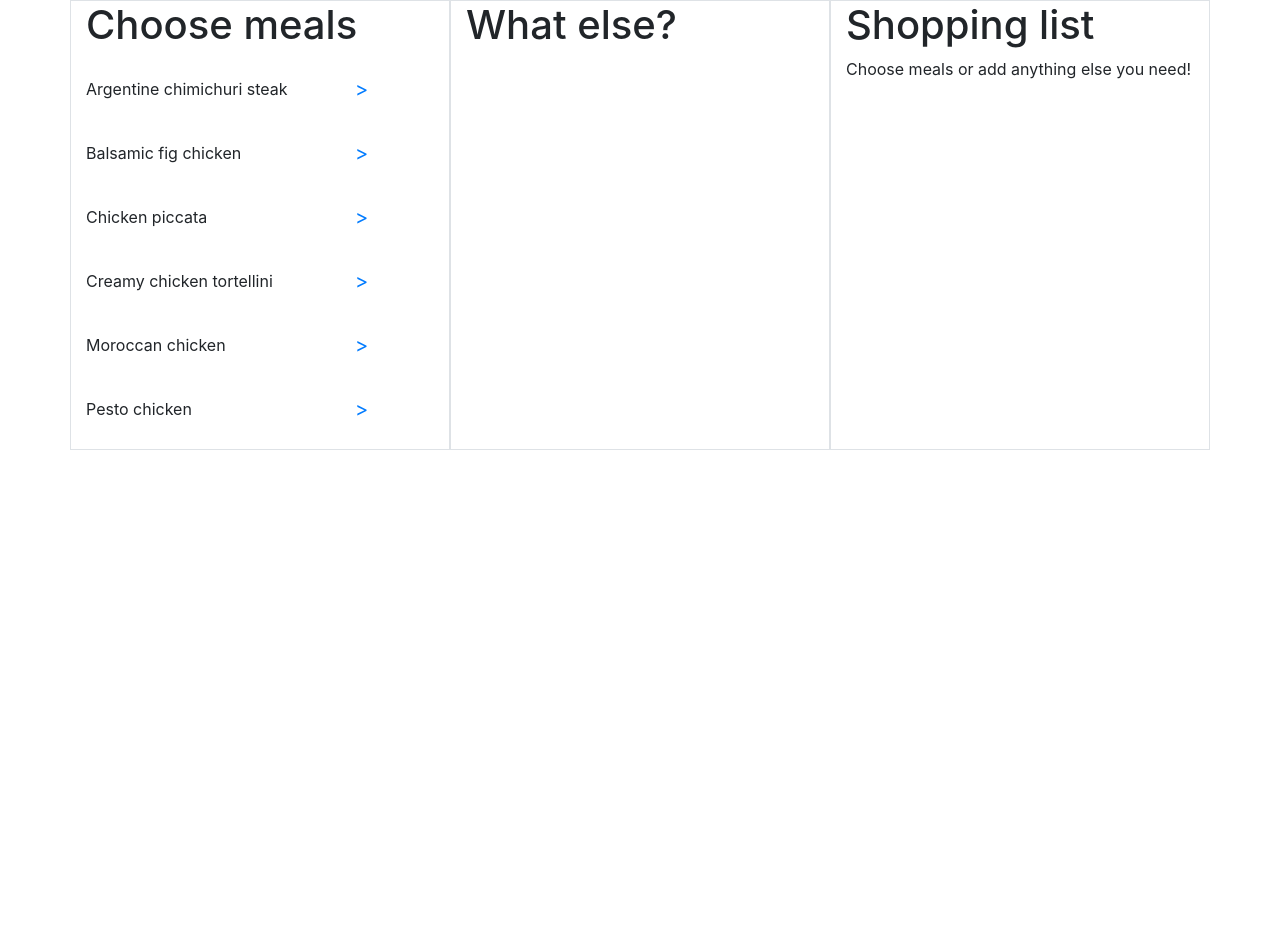
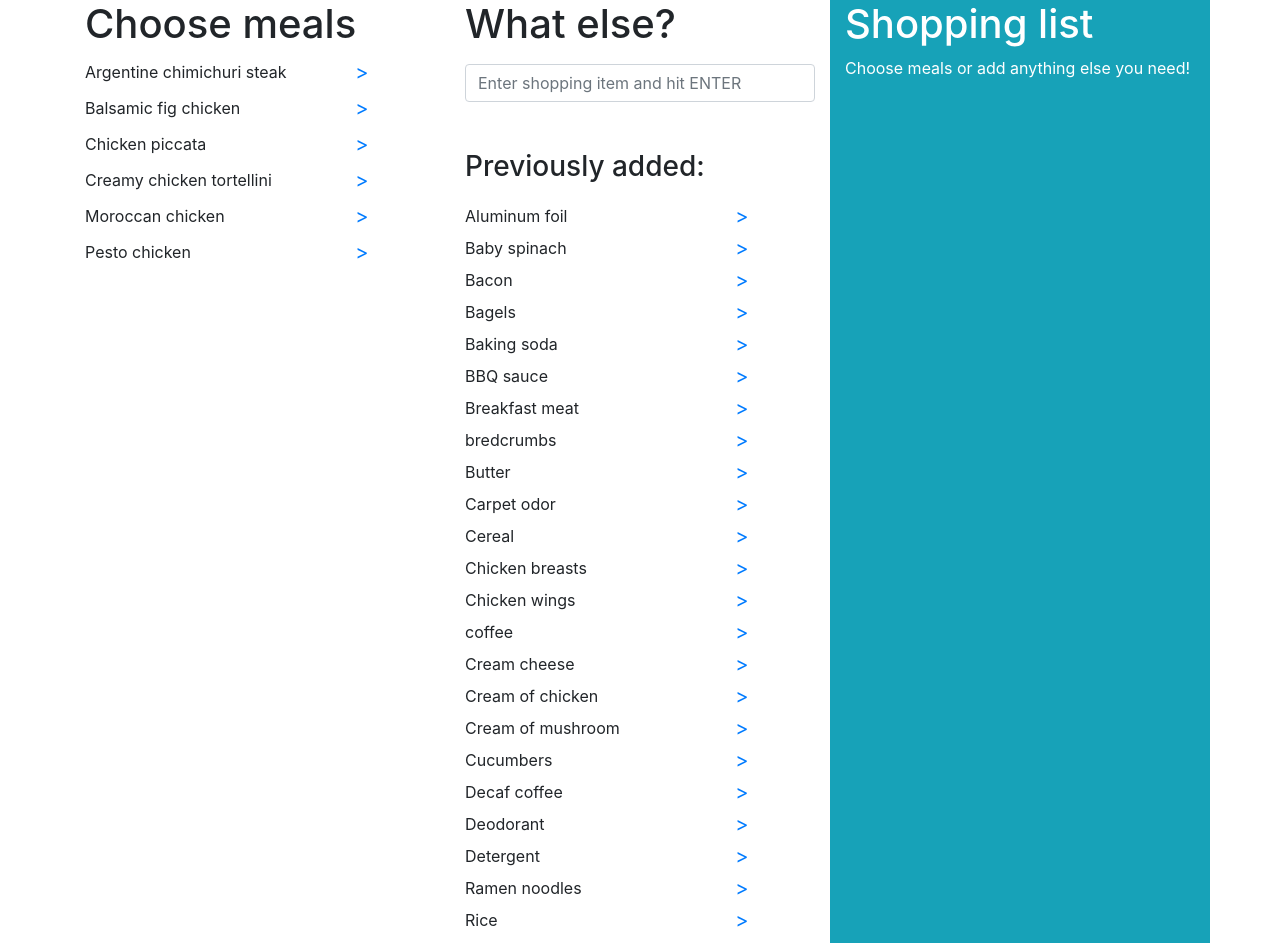
Before and after one commit to irek02/grocery, an Angular app: page / in a window 1280 px wide. Shown: the top 943 px of the page. Before the commit the page ends 800 px from the top, so only its background shows below. Built offline with nearby package versions, Linux system fonts and the light colour scheme.

Commit message:
some tweaking

```diff
--- a/src/app/app.component.html
+++ b/src/app/app.component.html
@@ -1,22 +1,45 @@
 <div class="container">
+
   <div class="row">
 
-    <div class="col border">
+    <div class="col">
+
       <h1>Choose meals</h1>
-      <div class="row my-3 vertical-align" *ngFor="let meal of meals">
+
+      <div class="row my-1 vertical-align" *ngFor="let meal of meals">
         <div class="col">{{ meal }}</div>
-        <div class="col-4"><button type="button" class="btn btn-link btn-lg">></button></div>
+        <div class="col-4"><button type="button" class="btn btn-link btn-lg py-0">></button></div>
       </div>
+
     </div>
 
-    <div class="col border">
+    <div class="col">
+
       <h1>What else?</h1>
+
+      <form>
+        <div class="form-group my-3">
+          <input class="form-control" placeholder="Enter shopping item and hit ENTER">
+        </div>
+      </form>
+
+      <h3 class="mt-5 mb-3">Previously added:</h3>
+
+      <div class="row my-0 vertical-align" *ngFor="let item of previous">
+        <div class="col">{{ item }}</div>
+        <div class="col-4"><button type="button" class="btn btn-link btn-lg py-0">></button></div>
+      </div>
+
     </div>
 
-    <div class="col border">
+    <div class="col bg-info text-white">
+
       <h1>Shopping list</h1>
+
       Choose meals or add anything else you need!
+
     </div>
 
   </div>
+
 </div>
--- a/src/app/app.component.ts
+++ b/src/app/app.component.ts
@@ -14,4 +14,36 @@ export class AppComponent {
     'Moroccan chicken',
     'Pesto chicken',
   ];
+
+  previous = [
+    'Aluminum foil',
+    'Baby spinach',
+    'Bacon',
+    'Bagels',
+    'Baking soda',
+    'BBQ sauce',
+    'Breakfast meat',
+    'bredcrumbs',
+    'Butter',
+    'Carpet odor',
+    'Cereal',
+    'Chicken breasts',
+    'Chicken wings',
+    'coffee',
+    'Cream cheese',
+    'Cream of chicken',
+    'Cream of mushroom',
+    'Cucumbers',
+    'Decaf coffee',
+    'Deodorant',
+    'Detergent',
+    'Ramen noodles',
+    'Rice',
+    'Ritz crackers',
+    'Rubbing alcohol',
+    'Salami',
+    'Salt',
+    'Sausage',
+    'Shampoo',
+  ];
 }
```
